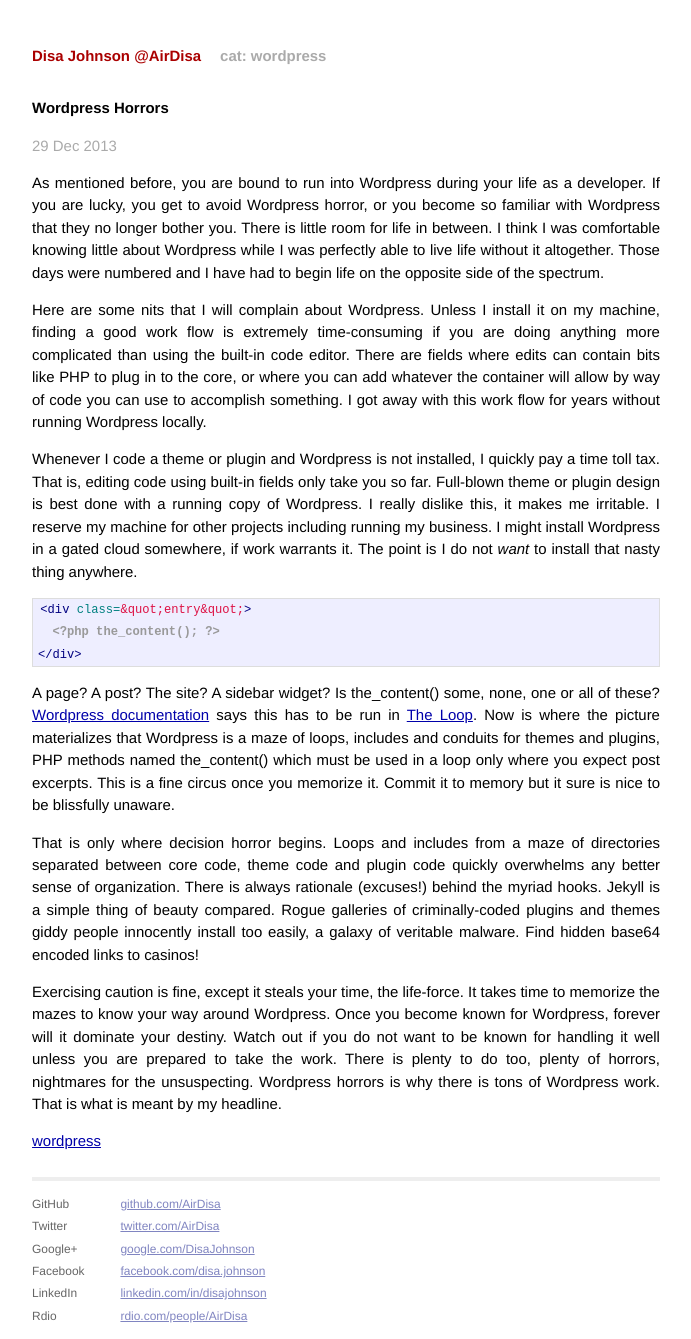
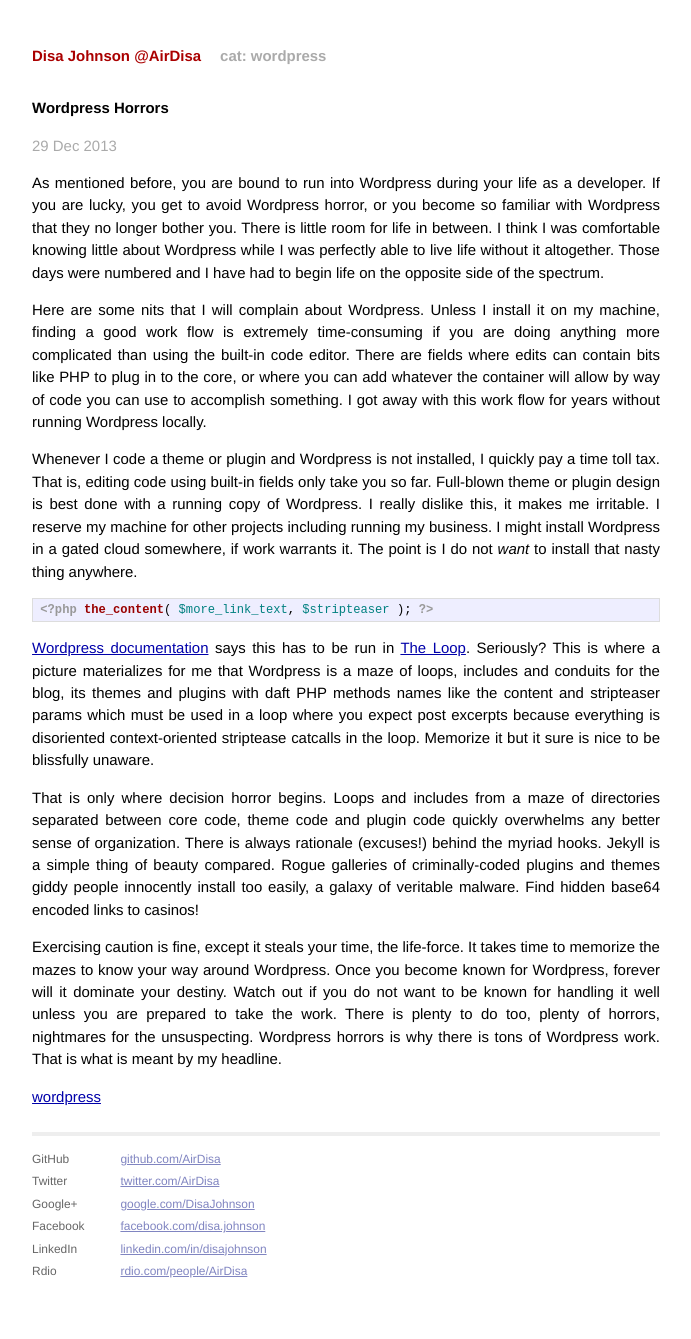
Before and after one commit to AirDisa/airdisa.github.io, a Jekyll site: the page built from _posts/2013-12-29-wordpress-horror.md, in a window 1280 px wide. Shown: the whole page, without its empty margins (294-985 px from the left). Built offline with Jekyll 4.4.1, drawn with Linux system fonts in a browser that asks for light colours; Markdown is read by kramdown in place of the engine named in the settings; after the commit the page ends 1294 px from its top, so only the background shows below that.

Commit message:
[0.1.14 Blog] Edit 2013-12-29

```diff
--- a/_posts/2013-12-29-wordpress-horror.md
+++ b/_posts/2013-12-29-wordpress-horror.md
@@ -14,17 +14,15 @@
 
 Whenever I code a theme or plugin and Wordpress is not installed, I quickly pay a time toll tax. That is, editing code using built-in fields only take you so far. Full-blown theme or plugin design is best done with a running copy of Wordpress. I really dislike this, it makes me irritable. I reserve my machine for other projects including running my business. I might install Wordpress in a gated cloud somewhere, if work warrants it. The point is I do not *want* to install that nasty thing anywhere.
 
-{% highlight html %}
-<div class=&quot;entry&quot;>
-  <?php the_content(); ?>
-</div>
+{% highlight php %}
+<?php the_content( $more_link_text, $stripteaser ); ?>
 {% endhighlight %}
 
-A page? A post? The site? A sidebar widget? Is the_content() some, none, one or all of these? [Wordpress documentation][codex] says this has to be run in [The Loop][the_loop]. Now is where the picture materializes that Wordpress is a maze of loops, includes and conduits for themes and plugins, PHP methods named the_content() which must be used in a loop only where you expect post excerpts. This is a fine circus once you memorize it. Commit it to memory but it sure is nice to be blissfully unaware.
+[Wordpress documentation][codex] says this has to be run in [The Loop][the_loop]. Seriously? This is where a picture materializes for me that Wordpress is a maze of loops, includes and conduits for the blog, its themes and plugins with daft PHP methods names like the content and stripteaser params which must be used in a loop where you expect post excerpts because everything is disoriented context-oriented striptease catcalls in the loop. Memorize it but it sure is nice to be blissfully unaware.
 
 That is only where decision horror begins. Loops and includes from a maze of directories separated between core code, theme code and plugin code quickly overwhelms any better sense of organization. There is always rationale (excuses!) behind the myriad hooks. Jekyll is a simple thing of beauty compared. Rogue galleries of criminally-coded plugins and themes giddy people innocently install too easily, a galaxy of veritable malware. Find hidden base64 encoded links to casinos!
 
 Exercising caution is fine, except it steals your time, the life-force. It takes time to memorize the mazes to know your way around Wordpress. Once you become known for Wordpress, forever will it dominate your destiny. Watch out if you do not want to be known for handling it well unless you are prepared to take the work. There is plenty to do too, plenty of horrors, nightmares for the unsuspecting. Wordpress horrors is why there is tons of Wordpress work. That is what is meant by my headline.
 
-[codex]: http://codex.wordpress.org
+[codex]: http://codex.wordpress.org/the_content
 [the_loop]: http://codex.wordpress.org/The_Loop
```
Also changed, not shown: 1 other file.
